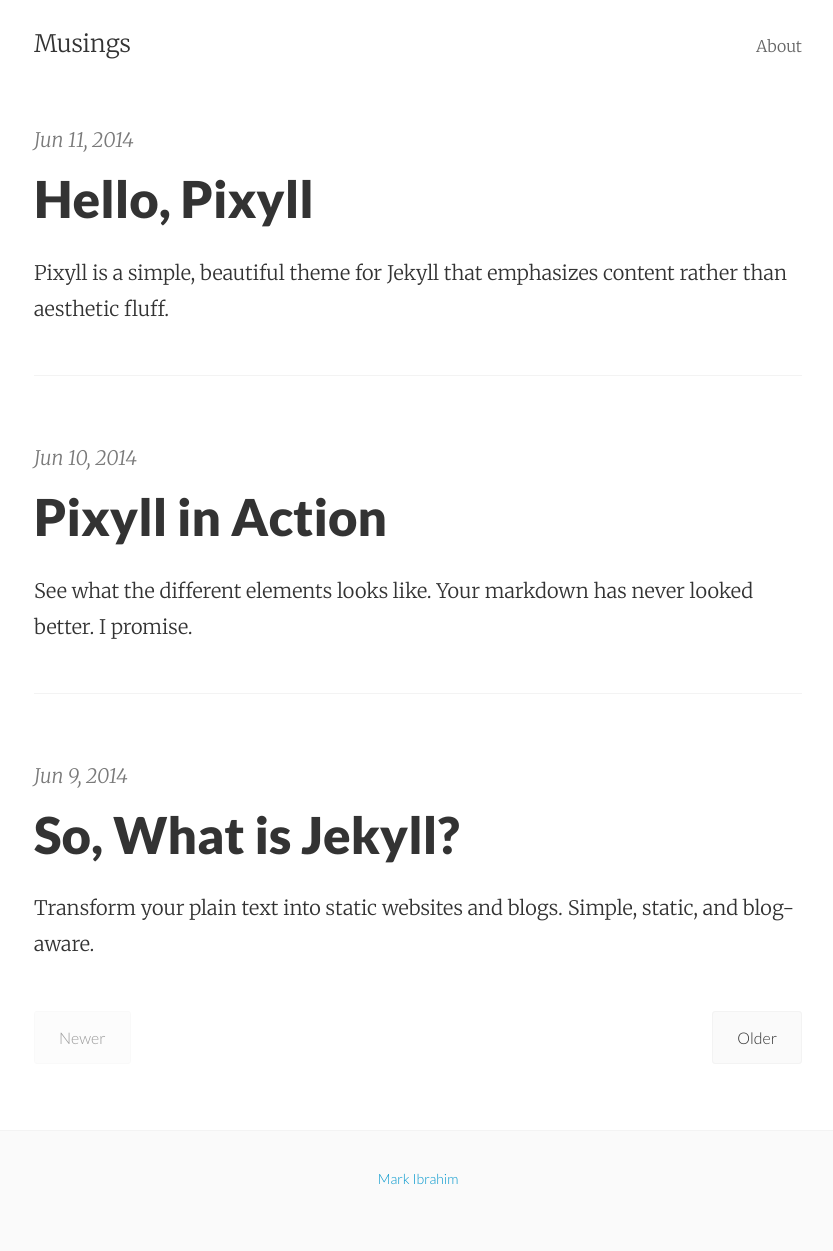
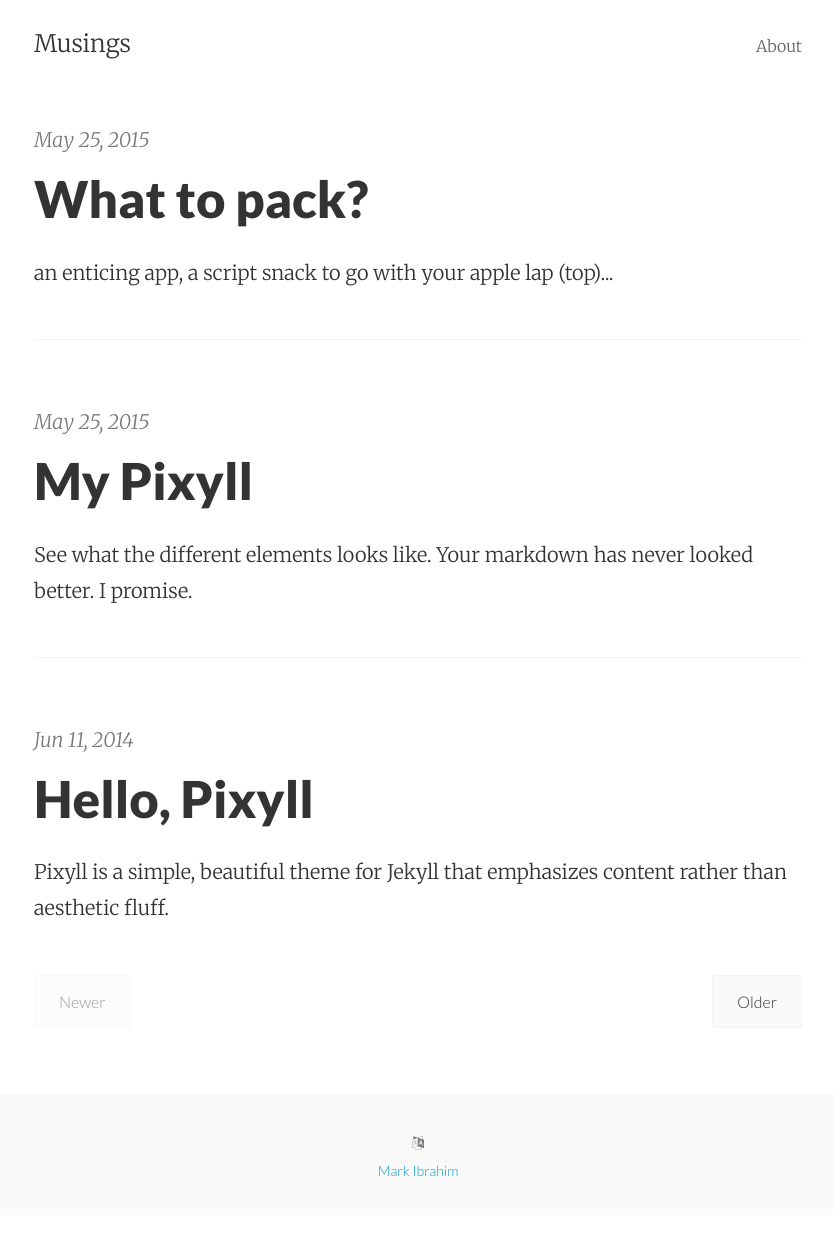
Before and after one commit to marksibrahim/musings, a Jekyll site: the page built from index.html, in a window 1280 px wide. Shown: the whole page, without its empty margins (222-1055 px from the left). Built offline with Jekyll 4.4.1, drawn with Linux system fonts in a browser that asks for light colours; nearby versions of some CDN libraries; Markdown is read by kramdown in place of the engine named in the settings; the list of posts is cut into pages by our own code; after the commit the page ends 1215 px from its top, so only the background shows below that; part of the change alters nothing that is shown.

Commit message:
draft first post

```diff
--- a/_includes/footer.html
+++ b/_includes/footer.html
@@ -1,7 +1,10 @@
 <footer class="footer">
+<link rel="stylesheet" href="//maxcdn.bootstrapcdn.com/font-awesome/4.3.0/css/font-awesome.min.css">
   <div class="p2 wrap">
     <div class="measure mt1 center">
       <small>
+      <i class="fa fa-language"></i>
+      <br>
       <a href="http://marksibrahim.github.io/">Mark Ibrahim </a>
       </small>
     </div>
--- /dev/null
+++ b/_posts/2015-05-25-mark-try.md
@@ -0,0 +1,89 @@
+---
+layout:     post
+title:      My Pixyll
+date:       2015-05-25 12:31:19
+summary:    See what the different elements looks like. Your markdown has never looked better. I promise.
+categories: jekyll pixyll
+---
+
+There is a significant amount of subtle, yet precisely calibrated, styling to ensure
+that your content is emphasized while still looking aesthetically pleasing.
+
+All links are easy to [locate and discern](#), yet don't detract from the harmony
+of a paragraph. The _same_ goes for italics and __bold__ elements. Even the the strikeout
+works if <del>for some reason you need to update your post</del>. For consistency's sake,
+<ins>The same goes for insertions</ins>, of course.
+
+### Code, with syntax highlighting
+
+Code blocks use the [solarized](http://ethanschoonover.com/solarized) theme. Both the light and
+dark versions are included, so you can swap them out easily. _Solarized Dark_ is the default.
+
+{% highlight ruby %}
+class Awesome < ActiveRecord::Base
+  include EvenMoreAwesome
+
+  validates_presence_of :something
+  validates :email, email_format: true
+
+  def initialize(email, name = nil)
+    self.email = email
+    self.name = name
+  end
+end
+{% endhighlight %}
+
+# Headings!
+
+They're responsive, and well-proportioned (in `padding`, `line-height`, `margin`, and `font-size`).
+They also heavily rely on the awesome utility, [BASSCSS](http://www.basscss.com/).
+
+##### They draw the perfect amount of attention
+
+This allows your content to have the proper informational and contextual hierarchy. Yay.
+
+### There are lists, too
+
+  * Apples
+  * Oranges
+  * Potatoes
+  * Milk
+
+  1. Mow the lawn
+  2. Feed the dog
+  3. Dance
+
+### Images look great, too
+
+![desk](https://cloud.githubusercontent.com/assets/1424573/3378137/abac6d7c-fbe6-11e3-8e09-55745b6a8176.png)
+
+
+### There are also pretty colors
+
+Also the result of [BASSCSS](http://www.basscss.com/), you can <span class="bg-dark-gray white">highlight</span> certain components
+of a <span class="red">post</span> <span class="mid-gray">with</span> <span class="green">CSS</span> <span class="orange">classes</span>.
+
+I don't recommend using blue, though. It looks like a <span class="blue">link</span>.
+
+### Stylish blockquotes included
+
+You can use the markdown quote syntax, `>` for simple quotes.
+
+> Lorem ipsum dolor sit amet, consectetur adipiscing elit. Suspendisse quis porta mauris.
+
+However, you need to inject html if you'd like a citation footer. I will be working on a way to
+hopefully sidestep this inconvenience.
+
+<blockquote>
+  <p>
+    Perfection is achieved, not when there is nothing more to add, but when there is nothing left to take away.
+  </p>
+  <footer><cite title="Antoine de Saint-Exupéry">Antoine de Saint-Exupéry</cite></footer>
+</blockquote>
+
+### There's more being added all the time
+
+Checkout the [Github repository](https://github.com/johnotander/pixyll) to request,
+or add, features.
+
+Happy writing.
--- /dev/null
+++ b/_posts/2015-05-25-tools-for-the-road.md
@@ -0,0 +1,28 @@
+---
+layout:     post
+title:      What to pack?
+date:       2015-05-25 12:32:18
+summary:    an enticing app, a script snack to go with your apple lap (top)...
+categories: jekyll pixyll
+---
+
+
+
+
+
+
+### The Essentials
+* vim (+ vimium) + iTerm
+* Latex
+* Python with virtual environments + iPython
+
+### The Utilities
+* Spectacle
+* Dropbox
+* Caffeine
+
+### The Accessories
+* Mailbox
+* Pocket
+
+**Wish list**: learn tmux; refine how I use git, github, and Alfred.
```
